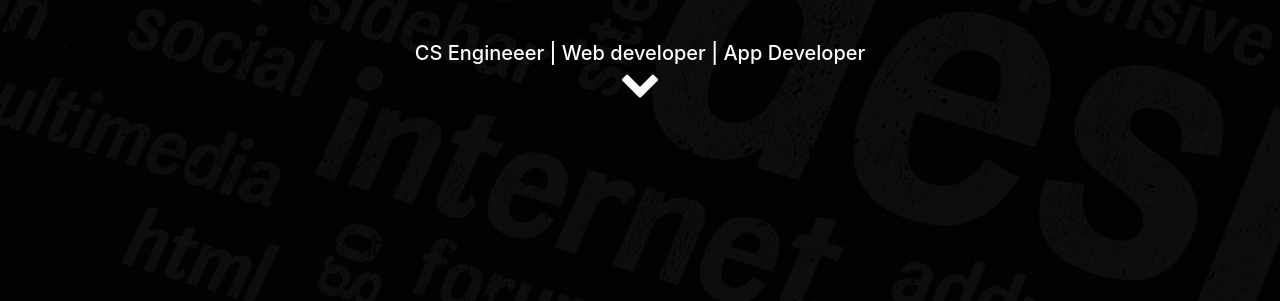
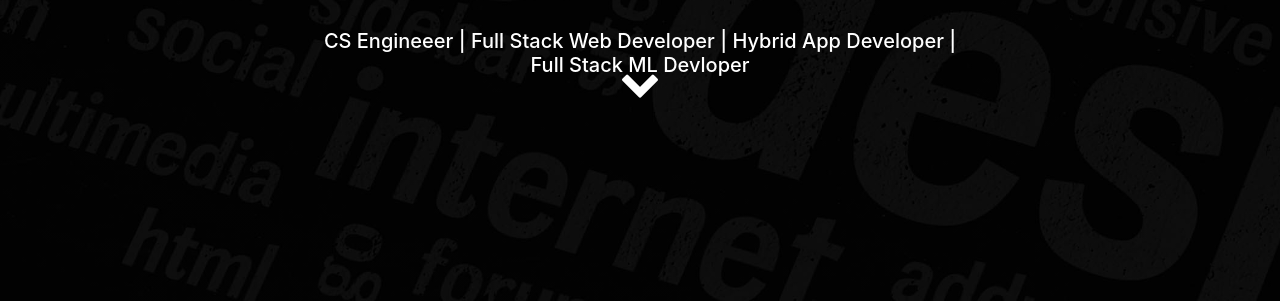
Before and after one commit to akash97s/akash97s.github.io, a plain HTML site: page index.html in a window 1280 px wide. Shown: the part 499-800 px from the top of the page. Drawn offline with nearby package versions, Linux system fonts and the light colour scheme.

Commit message:
Updated headline

```diff
--- a/index.html
+++ b/index.html
@@ -744,7 +744,7 @@ document.getElementById('recipient-name').value = '';
       </div>
       <br><br><br><br>
       <!-- end of svg anim -->
-      <h5>CS Engineeer | Web developer | App Developer</h5>
+      <h5>CS Engineeer | Full Stack Web Developer | Hybrid App Developer | Full Stack ML Devloper </h5>
     </div>
     <div class="scrolldown">
      <i class="fa fa-chevron-down"></i>
```
